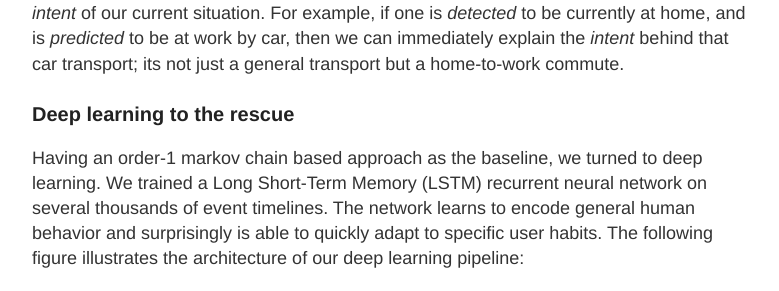
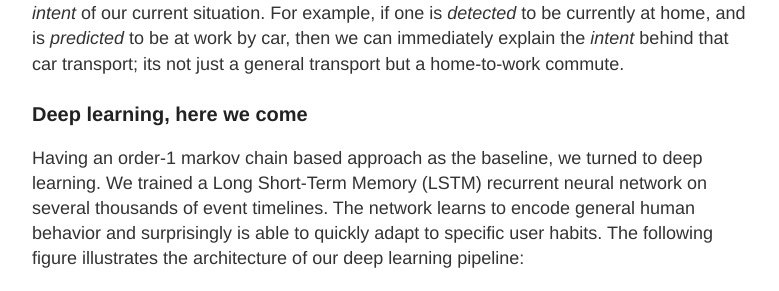
Before and after one commit to datashines/datashines.github.io, a Jekyll site: the page built from _posts/2018-05-21-Human-Timeline-Event-Predictions-using-LSTMs.md, in a window 1280 px wide. Shown: the part 446-737 px from the top of the page, without its empty margins (248-1027 px from the left). Built offline with Jekyll 4.4.1, drawn with Linux system fonts in a browser that asks for light colours; comment, search, counter and statistics services are not loaded; some of the changed text lies outside the part shown.

Commit message:
Update 2018-05-21-Human-Timeline-Event-Predictions-using-LSTMs.md

```diff
--- a/_posts/2018-05-21-Human-Timeline-Event-Predictions-using-LSTMs.md
+++ b/_posts/2018-05-21-Human-Timeline-Event-Predictions-using-LSTMs.md
@@ -10,11 +10,11 @@
 ### Detection vs Prediction
 
 The obvious next step was to go from simply detecting what you are doing, to predicting what you will be doing in the future.
-Knowing our near-term future allows us to explain the _intent_ of our current situation. For example, if one is _detected_ to be
-currently at home, and is _predicted_ to be at work by car, then we can immediately explain the _intent_ behind that car transport;
+Knowing our near-term future allows us to explain the _intent_ of our current situation. For example, if one is *detected* to be
+currently at home, and is *predicted* to be at work by car, then we can immediately explain the _intent_ behind that car transport;
 its not just a general transport but a home-to-work commute.
 
-### Deep learning to the rescue
+### Deep learning, here we come
 
 Having an order-1 markov chain based approach as the baseline, we turned to deep learning. We trained a Long Short-Term Memory
 (LSTM) recurrent neural network on several thousands of event timelines. The network learns to encode general human behavior
```
Also changed, not shown: other parts of _posts/2018-05-21-Human-Timeline-Event-Predictions-using-LSTMs.md (+1 -1 lines).
